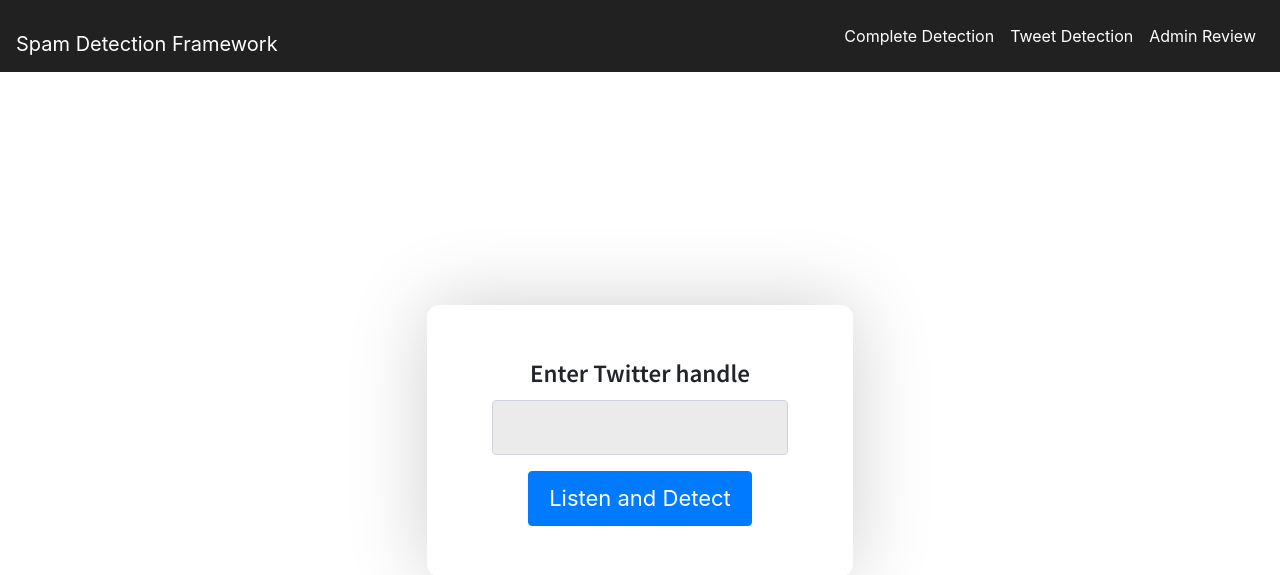
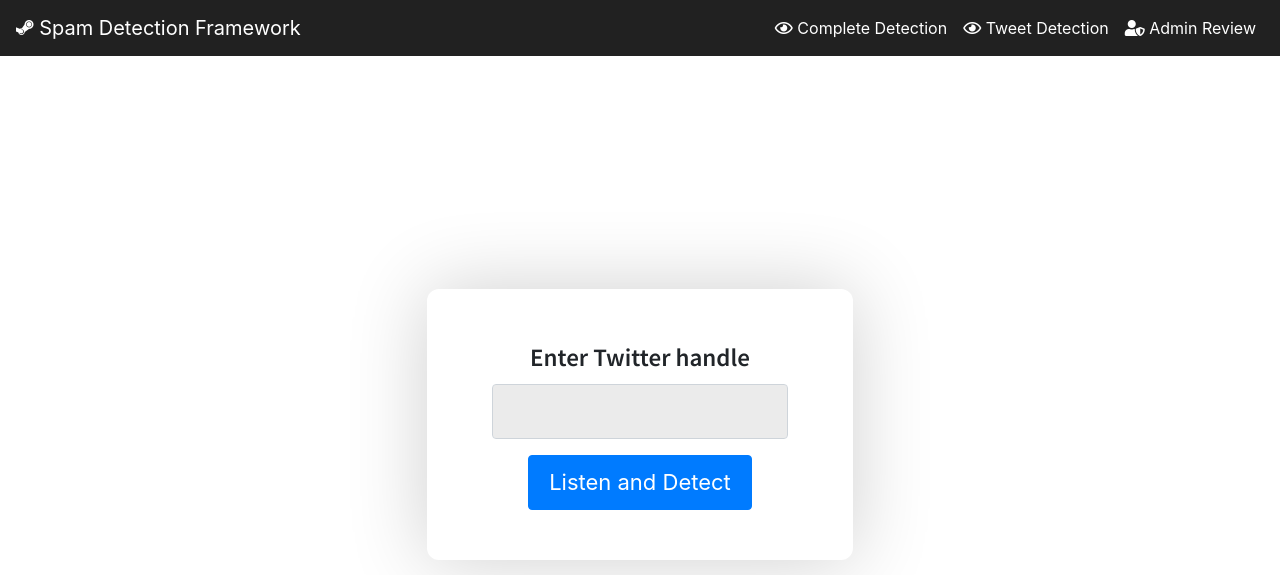
Before and after one commit to vihanga-bandara/Spam-Detector-ML-NLP, a Flask app: page / in a window 1280 px wide. Shown: the top 575 px of the page. Run offline with Flask 2, Linux system fonts and the light colour scheme; some libraries are stand-ins or nearby versions.

Commit message:
Adding Icons

```diff
--- a/Tester.py
+++ b/Tester.py
@@ -95,7 +95,7 @@ class Tester:
 
 if __name__ == '__main__':
     run_tests = Tester()
-    # run_tests.tweet_detector_tests()
+    run_tests.tweet_detector_tests()
     # run_tests.user_detector_tests()
     # run_tests.spam_fuzzy_controller_tests()
     # run_tests.spam_fuzzy_controller_tests()
--- a/templates/header.html
+++ b/templates/header.html
@@ -38,7 +38,7 @@
     <div class="col-md-12">
         <header>
             <nav class="navbar navbar-expand-lg navbar-light bg-light nav-cust">
-                <a class="navbar-brand" href="{{ url_for('home') }}"><i class='icon'></i>Spam Detection
+                <a class="navbar-brand" href="{{ url_for('home') }}"><i class="fab fa-steam-symbol"></i> Spam Detection
                     Framework</a>
                 <button class="navbar-toggler" type="button" data-toggle="collapse"
                         data-target="#navbarSupportedContent"
@@ -52,13 +52,16 @@
                         <!--                        <a class="nav-link" href="#">Home <span class="sr-only">(current)</span></a>-->
                         <!--                    </li>-->
                         <li class="nav-item">
-                            <a class="nav-link" href="{{ url_for('home') }}">Complete Detection</a>
+                            <a class="nav-link" href="{{ url_for('home') }}"><i class="far fa-eye"></i> Complete
+                                Detection</a>
                         </li>
                         <li class="nav-item">
-                            <a class="nav-link" href="{{ url_for('classify_tweet') }}">Tweet Detection</a>
+                            <a class="nav-link" href="{{ url_for('classify_tweet') }}"><i class="far fa-eye"></i> Tweet
+                                Detection</a>
                         </li>
                         <li class="nav-item">
-                            <a class="nav-link" href="{{ url_for('review') }}">Admin Review</a>
+                            <a class="nav-link" href="{{ url_for('review') }}"><i class="fas fa-user-shield"></i> Admin
+                                Review</a>
                         </li>
                     </ul>
                 </div>
```
Also changed, not shown: DriftDetector.py (+6 -4 lines).
